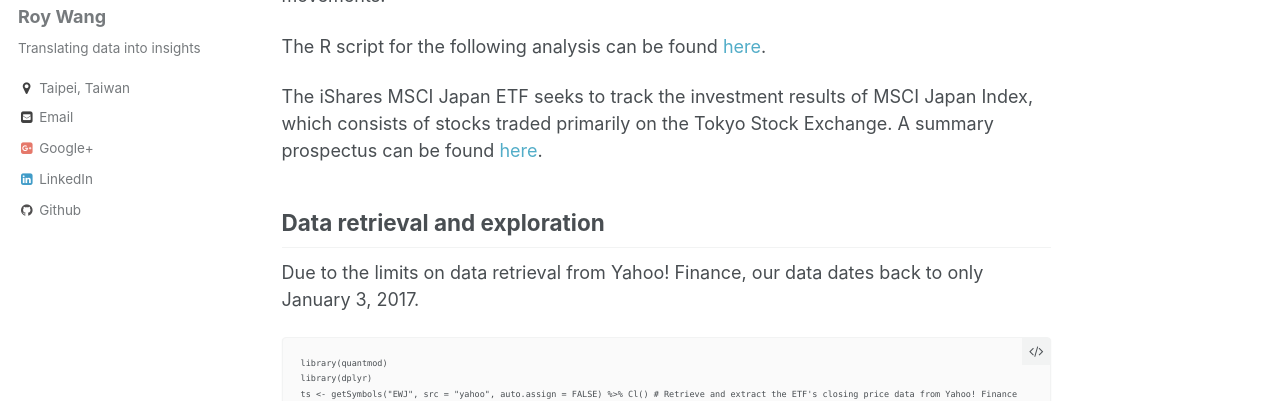
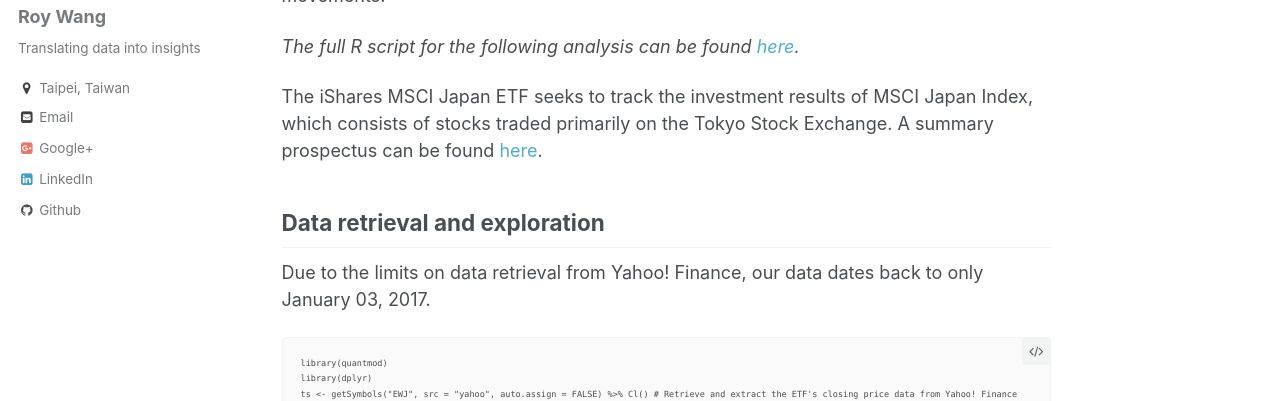
Before and after one commit to roywangtw/roywangtw.github.io, a Jekyll site: the page built from _posts/2017-12-07-Forecasting-Price-Movements-of-iShares-MSCI-Japan-ETF.md, in a window 1280 px wide and 900 px high, cut to the strip 232-633 px from the top of the window. Built offline with Jekyll 4.4.1, drawn with Linux system fonts in a browser that asks for light colours.

Commit message:
Update 2017-12-07-Forecasting-Price-Movements-of-iShares-MSCI-Japan-ETF.md

````diff
--- a/_posts/2017-12-07-Forecasting-Price-Movements-of-iShares-MSCI-Japan-ETF.md
+++ b/_posts/2017-12-07-Forecasting-Price-Movements-of-iShares-MSCI-Japan-ETF.md
@@ -1,12 +1,12 @@
 This post presents a simple time series analysis of [iShares MSCI Japan ETF (EWJ)](https://www.ishares.com/us/products/239665/ishares-msci-japan-etf) using autoregressive integrated moving average (ARIMA) models to forecast future price movements.
 
-The R script for the following analysis can be found [here](http://roywangtw.github.io/files/2017-12-07-Forecasting-Price-Movements-of-iShares-MSCI-Japan-ETF.nb.html).
+*The full R script for the following analysis can be found [here](http://roywangtw.github.io/files/2017-12-07-Forecasting-Price-Movements-of-iShares-MSCI-Japan-ETF.nb.html).*
 
 The iShares MSCI Japan ETF seeks to track the investment results of MSCI Japan Index, which consists of stocks traded primarily on the Tokyo Stock Exchange. A summary prospectus can be found [here](https://www.ishares.com/us/library/stream-document?stream=reg&product=WEBXJPY&shareClass=NA&documentId=925856~926146~926374~1180074~1242907&iframeUrlOverride=%2Fus%2Fliterature%2Fsummary-prospectus%2Fsp-ishares-msci-japan-etf-8-31.pdf).
 
 ## Data retrieval and exploration
 
-Due to the limits on data retrieval from Yahoo! Finance, our data dates back to only January 3, 2017.
+Due to the limits on data retrieval from Yahoo! Finance, our data dates back to only January 03, 2017.
 
 ```
 library(quantmod)
````
